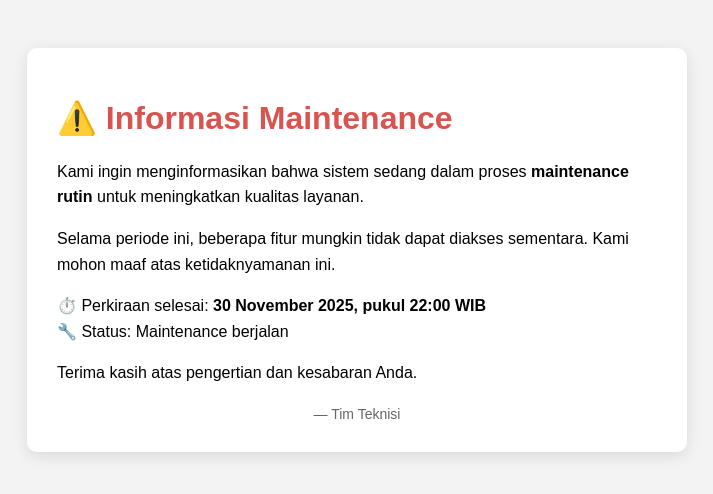
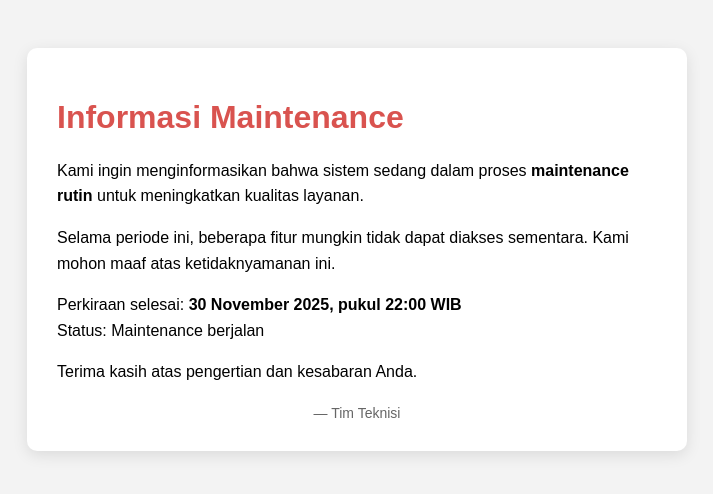
Before and after one commit to devpandai/hello-word, a plain HTML site: page index.html in a window 1280 px wide. Shown: the whole page, without its empty margins (283-996 px from the left). Drawn offline with Linux system fonts and the light colour scheme.

Commit message:
Update index.html

```diff
--- a/index.html
+++ b/index.html
@@ -33,7 +33,7 @@
 </head>
 <body>
     <div class="box">
-        <h1>⚠️ Informasi Maintenance</h1>
+        <h1>Informasi Maintenance</h1>
         <p>
             Kami ingin menginformasikan bahwa sistem sedang dalam proses
             <strong>maintenance rutin</strong> untuk meningkatkan kualitas layanan.
@@ -43,8 +43,8 @@
             Kami mohon maaf atas ketidaknyamanan ini.
         </p>
         <p>
-            ⏱️ Perkiraan selesai: <strong>30 November 2025, pukul 22:00 WIB</strong><br>
-            🔧 Status: Maintenance berjalan
+            Perkiraan selesai: <strong>30 November 2025, pukul 22:00 WIB</strong><br>
+            Status: Maintenance berjalan
         </p>
         <p>
             Terima kasih atas pengertian dan kesabaran Anda.
```
